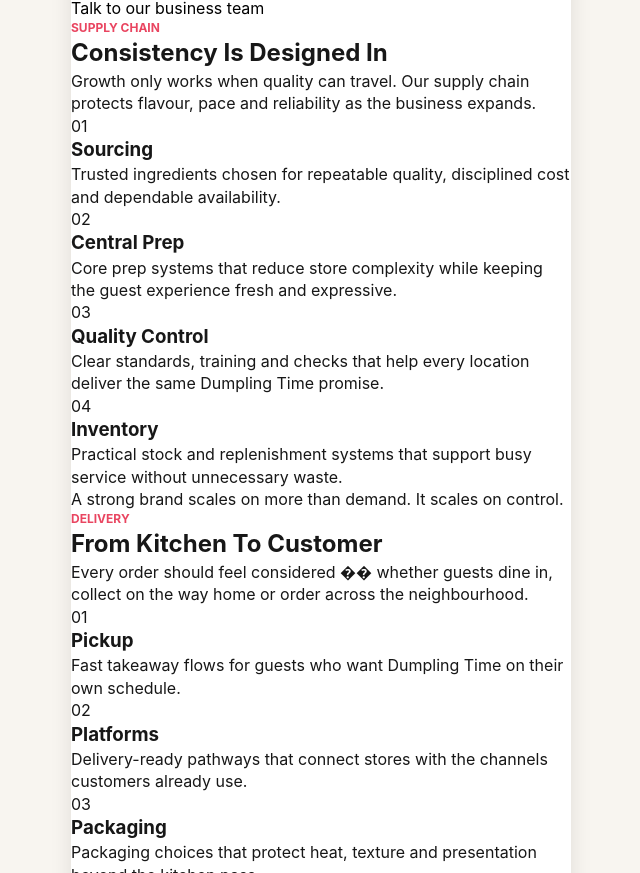
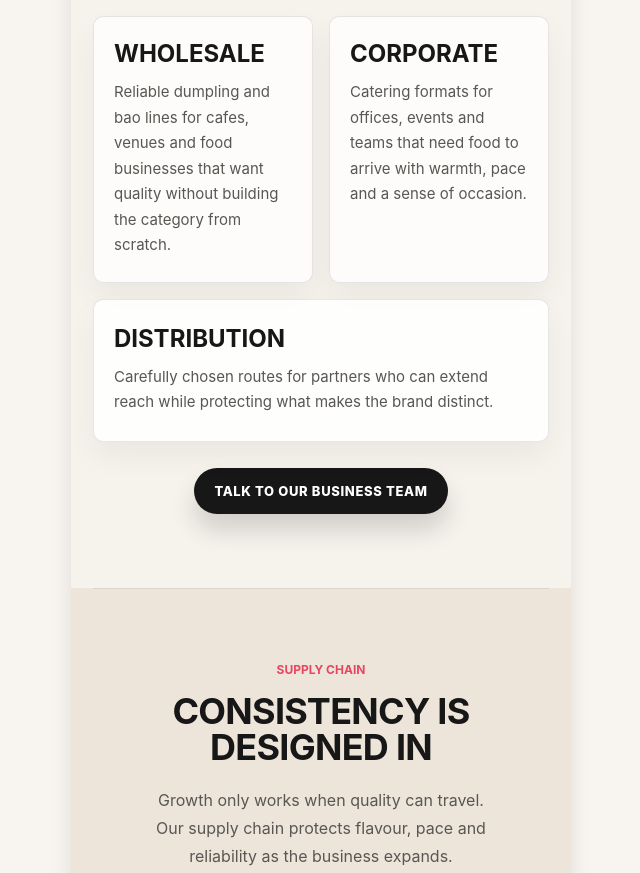
Before and after one commit to timtiainsydney/dumpling-time-pwa, a website built with Vite: page index.html in a window 1280 px wide. Shown: the part 8913-9786 px from the top of the page, without its empty margins (319-959 px from the left). Built offline with nearby package versions, Linux system fonts and the light colour scheme.

Commit message:
Polish business section layout

```diff
--- a/src/styles.css
+++ b/src/styles.css
@@ -1008,3 +1008,231 @@ button {
 .franchise-status.error {
   color: #9f2d2d;
 }
+
+.business-section,
+.supply-section,
+.delivery-section {
+  padding: 74px 22px;
+}
+
+.business-section {
+  background: #f6f2ec;
+}
+
+.supply-section {
+  background: #ede5da;
+}
+
+.delivery-section {
+  background: #e8ded2;
+}
+
+.section-intro {
+  text-align: center;
+}
+
+.section-intro h2 {
+  margin-top: 14px;
+  font-size: 36px;
+  line-height: 1.02;
+  text-transform: uppercase;
+}
+
+.section-intro p:last-child {
+  max-width: 380px;
+  margin: 20px auto 0;
+  color: #595653;
+  font-size: 16px;
+  line-height: 1.75;
+}
+
+.business-grid,
+.capability-grid {
+  display: grid;
+  gap: 14px;
+  margin-top: 34px;
+}
+
+.business-grid article,
+.capability-grid article {
+  padding: 22px 20px;
+  background: rgba(255, 255, 255, 0.72);
+  border: 1px solid rgba(23, 23, 23, 0.1);
+}
+
+.business-grid h3,
+.capability-grid h3 {
+  font-size: 24px;
+  line-height: 1.08;
+  text-transform: uppercase;
+}
+
+.business-grid p,
+.capability-grid p {
+  margin-top: 12px;
+  color: #595653;
+  font-size: 15px;
+  line-height: 1.7;
+}
+
+.business-grid article:last-child {
+  grid-column: 1 / -1;
+}
+
+.section-cta {
+  display: block;
+  margin: 26px auto 0;
+  padding: 14px 20px;
+  border-radius: 999px;
+  background: #171717;
+  color: #ffffff;
+  font-size: 13px;
+  font-weight: 800;
+  letter-spacing: 0.05em;
+  text-transform: uppercase;
+}
+
+.capability-grid article span {
+  display: inline-block;
+  margin-bottom: 12px;
+  color: rgba(23, 23, 23, 0.42);
+  font-size: 12px;
+  font-weight: 800;
+  letter-spacing: 0.08em;
+}
+
+.section-closing {
+  max-width: 360px;
+  margin: 28px auto 0;
+  color: #171717;
+  font-size: 18px;
+  line-height: 1.5;
+  text-align: center;
+}
+
+.business-grid {
+  grid-template-columns: 1fr 1fr;
+}
+
+.business-grid article:last-child {
+  grid-column: 1 / -1;
+}
+
+.capability-grid {
+  grid-template-columns: 1fr 1fr;
+}
+
+.business-grid article,
+.capability-grid article {
+  border-radius: 10px;
+}
+
+.business-grid article:last-child {
+  background: rgba(255, 255, 255, 0.88);
+}
+
+.supply-section .capability-grid article {
+  min-height: 170px;
+}
+
+.delivery-section .capability-grid article {
+  min-height: 158px;
+}
+
+.delivery-section .section-closing,
+.supply-section .section-closing {
+  font-family: Georgia, 'Times New Roman', serif;
+  font-style: italic;
+  color: #342f2a;
+}
+
+@media (max-width: 420px) {
+  .business-grid,
+  .capability-grid {
+    grid-template-columns: 1fr;
+  }
+
+  .business-grid article:last-child {
+    grid-column: auto;
+  }
+}
+
+.business-section,
+.supply-section,
+.delivery-section {
+  position: relative;
+}
+
+.business-section::before,
+.supply-section::before,
+.delivery-section::before {
+  content: '';
+  position: absolute;
+  left: 22px;
+  right: 22px;
+  top: 0;
+  height: 1px;
+  background: rgba(23, 23, 23, 0.08);
+}
+
+.section-intro h2 {
+  letter-spacing: -0.02em;
+}
+
+.section-intro p:last-child {
+  max-width: 350px;
+}
+
+.business-grid,
+.capability-grid {
+  gap: 16px;
+}
+
+.business-grid article,
+.capability-grid article {
+  box-shadow: 0 14px 30px rgba(23, 23, 23, 0.05);
+}
+
+.business-grid article {
+  padding: 24px 20px;
+}
+
+.business-grid article:last-child {
+  padding-block: 26px;
+}
+
+.capability-grid article {
+  padding: 22px 18px 24px;
+}
+
+.section-cta {
+  min-width: 220px;
+  box-shadow: 0 16px 24px rgba(23, 23, 23, 0.16);
+}
+
+.section-closing {
+  max-width: 300px;
+  margin-top: 32px;
+}
+
+.delivery-section {
+  padding-bottom: 82px;
+}
+
+@media (max-width: 420px) {
+  .business-section,
+  .supply-section,
+  .delivery-section {
+    padding-top: 66px;
+    padding-bottom: 66px;
+  }
+
+  .section-intro h2 {
+    font-size: 32px;
+  }
+
+  .section-cta {
+    min-width: 0;
+    width: 100%;
+  }
+}
```
